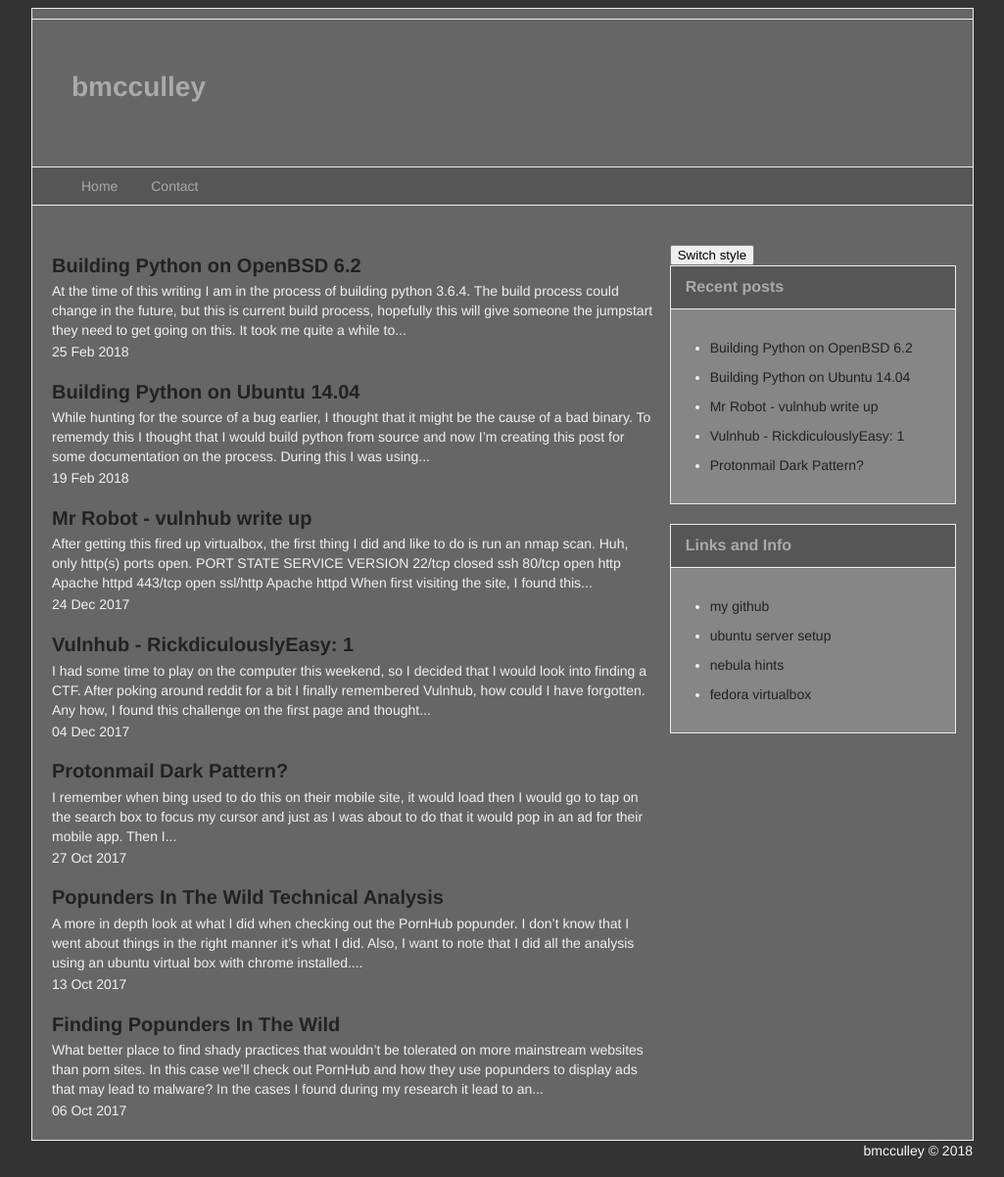
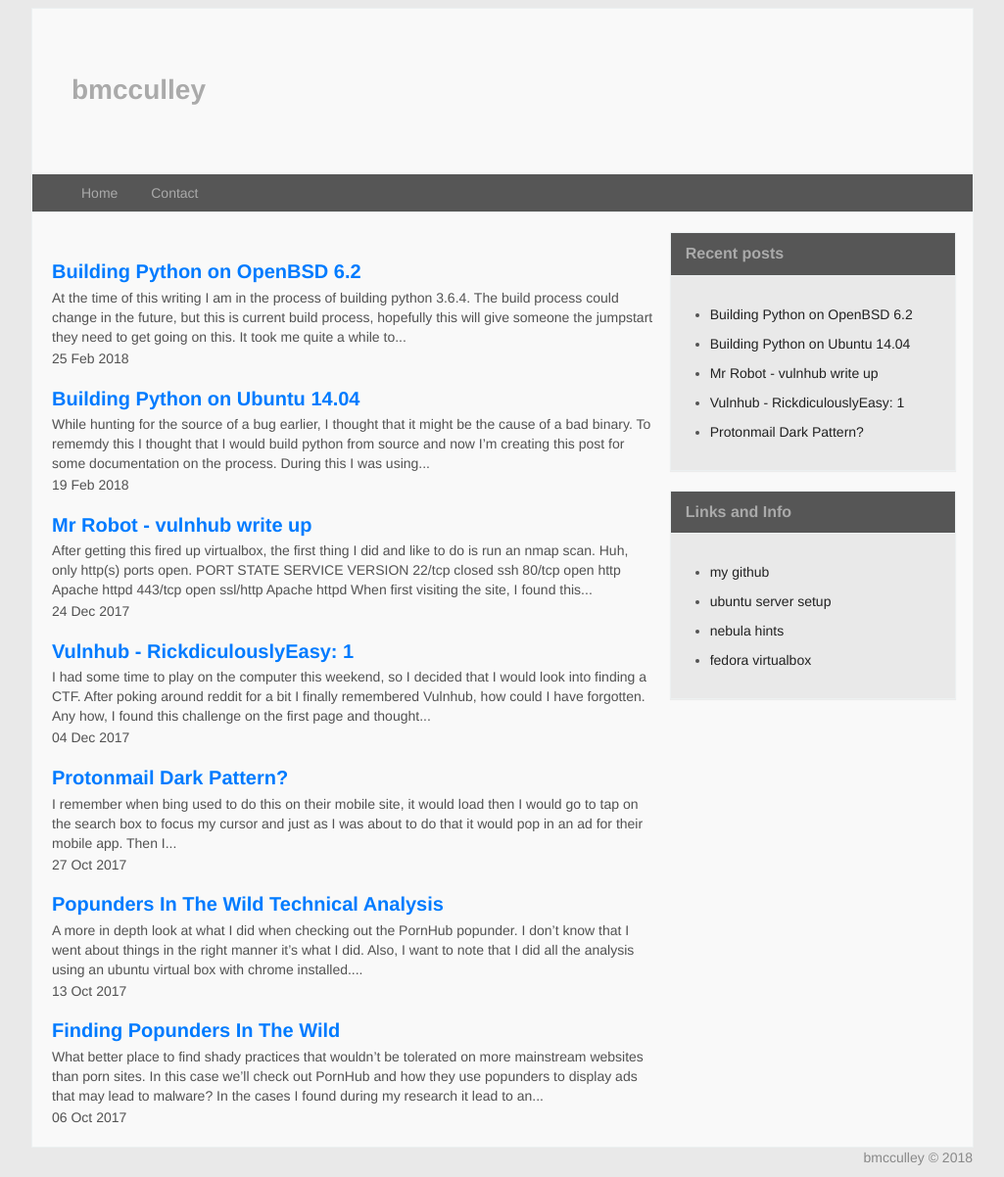
Before and after one commit to 6f0/6f0.github.io, a Jekyll site: the page built from index.html, in a window 1280 px wide. Shown: the whole page at 98% size, without its empty margins (127-1152 px from the left). Built offline with Jekyll 4.4.1, drawn with Linux system fonts in a browser that asks for light colours.

Commit message:
rm cookie switcher

```diff
--- a/_includes/head.html
+++ b/_includes/head.html
@@ -7,6 +7,6 @@
       <title>{{ page.title }} {% if page.title %}|{% endif %} {{ site.title }}</title>
 
       <meta name="description" content="{{ site.description }}">
-      <link rel="stylesheet" href="{{site.url}}/css/app.css">
+      <link rel="stylesheet" href="{{site.url}}/css/light.css">
   </head>
   <body>
--- a/_layouts/default.html
+++ b/_layouts/default.html
@@ -9,10 +9,6 @@
                 {{ content }}
                 </div>
                 <div class="sidebar col-2">
-                    <br/>
-                    <button onclick="switch_stylesheet()">Switch style</button>
-                    <br/>
-                    <div class="clearfix"></div>
                     <div class="panel trending">
                         <div class="panel-heading">
                             <span class="panel-title">
--- a/_layouts/post.html
+++ b/_layouts/post.html
@@ -34,10 +34,6 @@
                     {% endif %}
                 </div>
                 <div class="sidebar col-2">
-                    <br/>
-                    <button onclick="switch_stylesheet()">Switch style</button>
-                    <br/>
-                    <div class="clearfix"></div>
                     <div class="panel trending">
                         <div class="panel-heading">
                             <span class="panel-title">
--- a/js/app.js
+++ b/js/app.js
@@ -1,10 +1,5 @@
 $(document).ready(function() {
     var error = false;
-
-    // see if the style should be light
-    if (getCookie('style') !== undefined) {
-        switch_stylesheet();
-    }
 
     // menu functions
     show_hide_menu();
```
